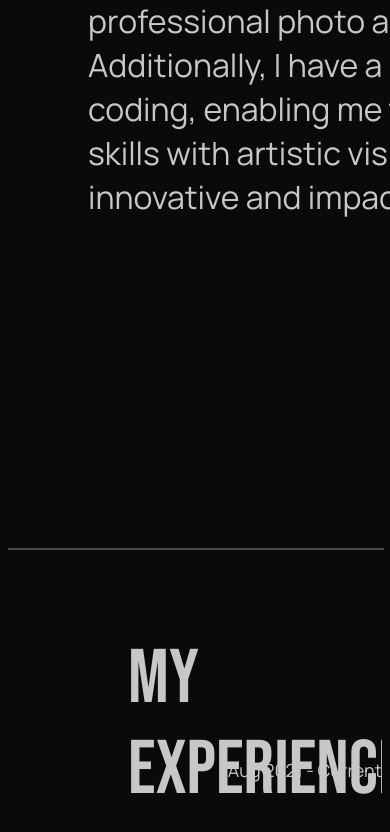
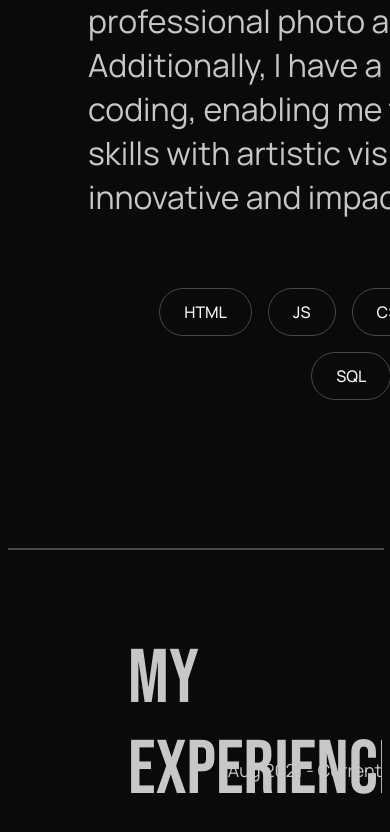
Before and after one commit to patel-vansh1607/capstone-project-mod-1, a website: page aboutme.html in a window 390 px wide. Shown: the part 2631-3463 px from the top of the page. Drawn offline with Linux system fonts and the light colour scheme.

Commit message:
edited css

```diff
--- a/Styles/aboutme.css
+++ b/Styles/aboutme.css
@@ -500,7 +500,11 @@ input[type="text"] {
     left: -620px;
     font-size: 32px;
   }
-
+  .skills-container .skill-item{
+    position: relative;
+    top: -20px;
+    left: -600px;
+  }
 
 
   }
```
